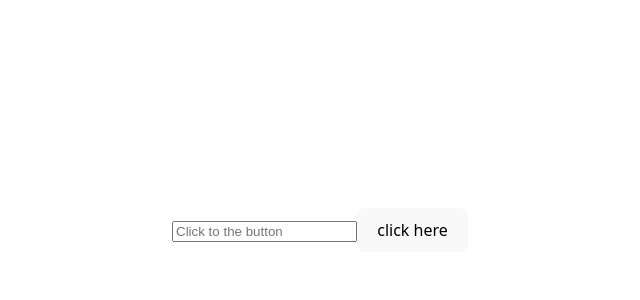
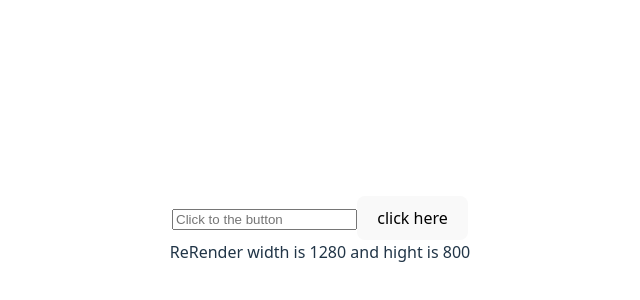
Before and after one commit to square-story/Interview-Prepration, a React (Vite) app in the folder react/: page / in a window 1280 px wide. Shown: the part 170-470 px from the top of the page, without its empty margins (320-960 px from the left). Built offline with nearby package versions, Linux system fonts and the light colour scheme.

Commit message:
feat: Update ReRender component to display window dimensions on resize

```diff
--- a/react/src/App.tsx
+++ b/react/src/App.tsx
@@ -1,12 +1,13 @@
 import "./App.css"
 import { InputFocus } from "./components/InputFocus"
+import ReRender from "./components/ReRender"
 
 
 const App = () => {
   return (
     <>
       <InputFocus />
-      {/* <ReRender /> */}
+      <ReRender />
     </>
   )
 }
--- a/react/src/components/ReRender.tsx
+++ b/react/src/components/ReRender.tsx
@@ -1,14 +1,23 @@
-import { useEffect } from "react"
+import { useEffect, useState } from "react"
 
 const ReRender = () => {
+    const [resizeInfo, setResizeInfo] = useState({
+        width: window.innerWidth,
+        height: window.innerHeight
+    })
     useEffect(() => {
         function something() {
-            console.log(`the changes happend in the width: ${window.innerWidth} and the hight: ${window.innerHeight}`)
+            return setResizeInfo({
+                width: window.innerWidth,
+                height: window.innerHeight
+            })
         }
         window.addEventListener('resize', something)
-    })
+
+        return () => window.removeEventListener('resize', something)
+    }, [])
     return (
-        <div>ReRender</div>
+        <div>{`ReRender width is ${resizeInfo.width} and hight is ${resizeInfo.height}`}</div>
     )
 }
 
```
